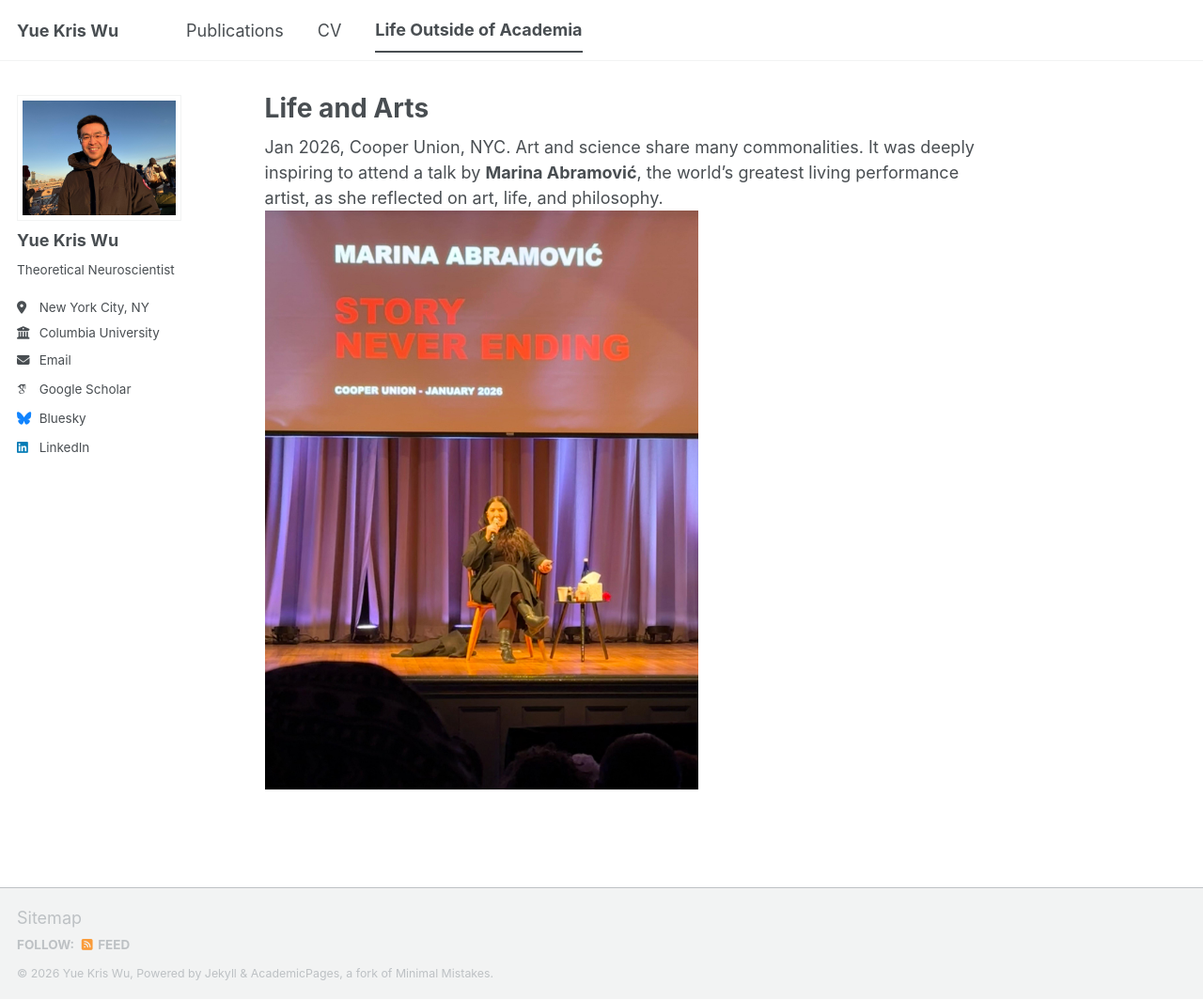
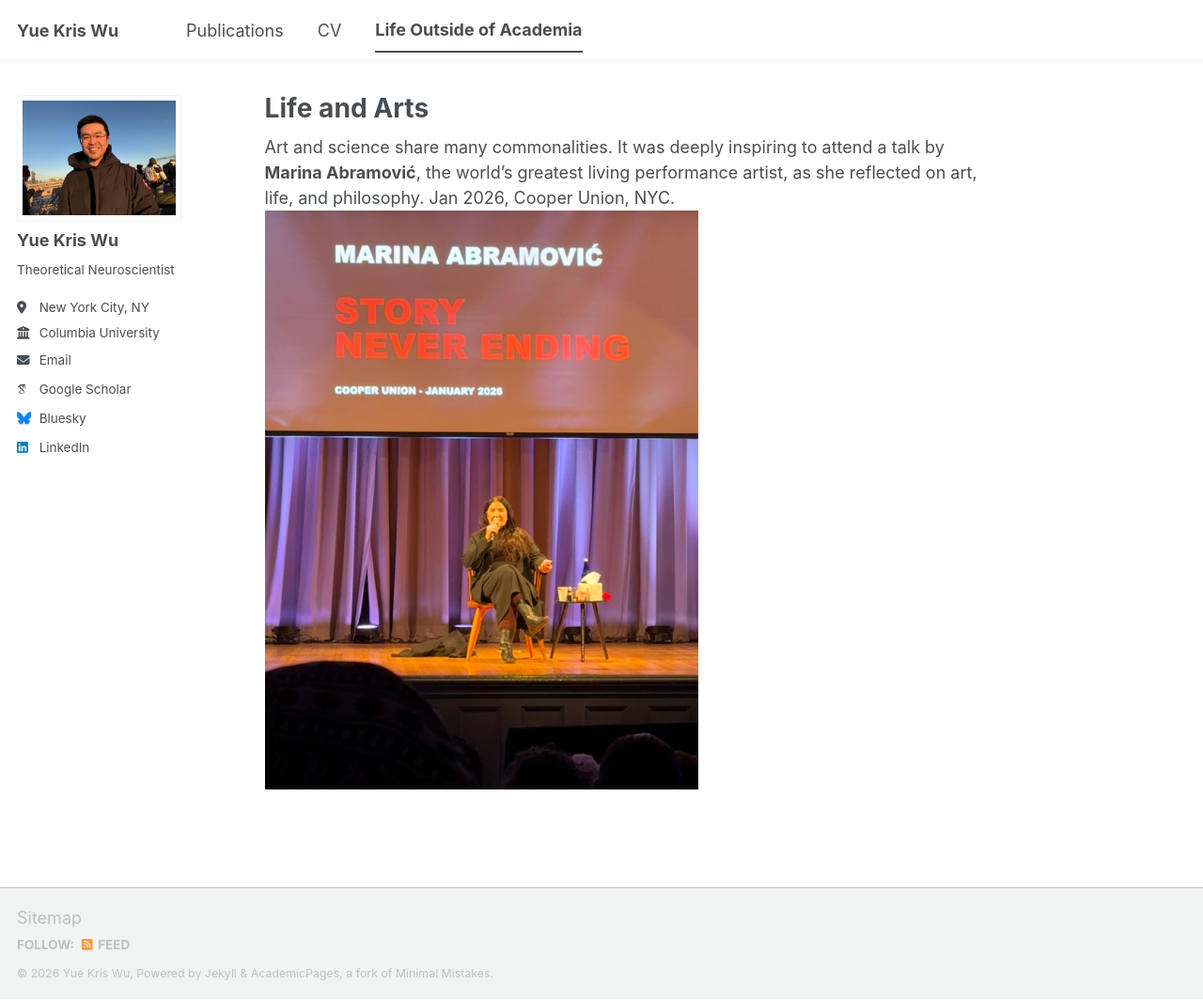
Before and after one commit to yuekriswu/yuekriswu.github.io, a Jekyll site: the page built from _pages/life-and-arts.md, in a window 1280 px wide and 1064 px high. Shown: the whole window at 94% size. Built offline with Jekyll 4.4.1, drawn with Linux system fonts in a browser that asks for light colours; some web fonts are replaced; a script bundle is joined from its source files by our own code; library files that are not in the unit come from our copies.

```diff
--- a/_pages/life-and-arts.md
+++ b/_pages/life-and-arts.md
@@ -5,5 +5,6 @@ permalink: /life-and-arts/
 author_profile: true
 ---
 
-Jan 2026, Cooper Union, NYC. Art and science share many commonalities. It was deeply inspiring to attend a talk by **Marina Abramović**, the world’s greatest living performance artist, as she reflected on art, life, and philosophy.
+Art and science share many commonalities. It was deeply inspiring to attend a talk by **Marina Abramović**, the world’s greatest living performance artist, as she reflected on art, life, and philosophy.
+Jan 2026, Cooper Union, NYC.
 <img src="../../images/Marina_Abramovic.jpeg" alt="Description of the image" style="width:60%; height:auto;">
```
